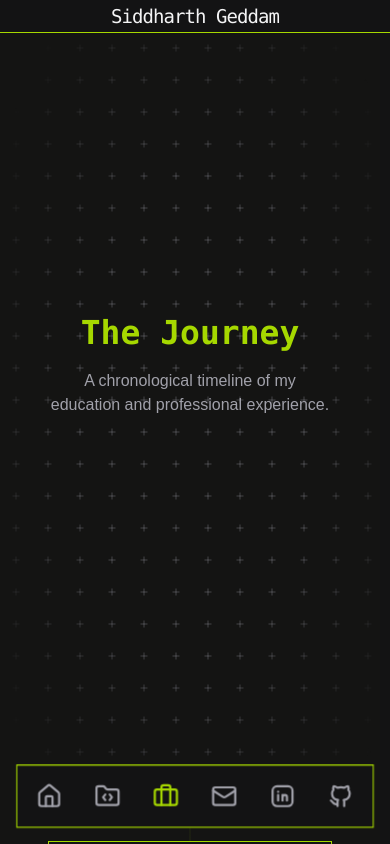
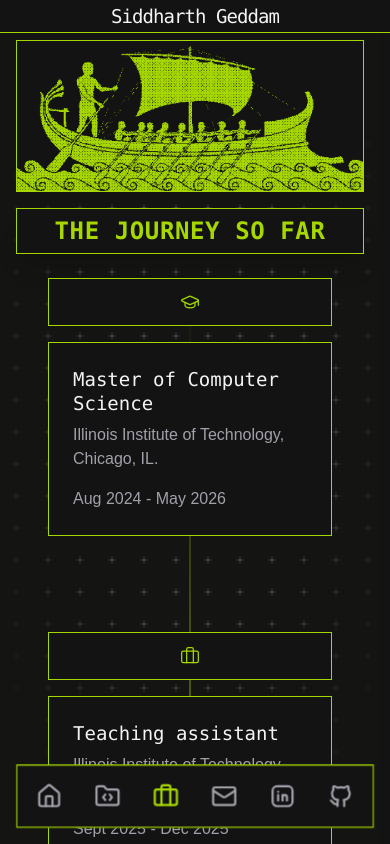
Before and after one commit to Somanyloopholes/sidPortfolio, a React (Vite) app: page /experience in a window 390 px wide. Shown: the top 844 px of the page. Built offline with nearby package versions, Linux system fonts and the light colour scheme.

Commit message:
updated exp page;  minor mobile view bug fixes

```diff
--- a/src/Components/ui/timeline.tsx
+++ b/src/Components/ui/timeline.tsx
@@ -71,13 +71,8 @@ export const Timeline = ({ data }: { data: TimelineEntry[] }) => {
       className="w-full bg-transparent font-sans px-8 sm:px-12 md:px-24 lg:px-40"
       ref={containerRef}
     >
-      <div className="max-w-7xl mx-auto min-h-[75vh] flex flex-col justify-center text-center">
-        <h2 className="text-display-hero text-hero-accent mb-4">
-          The Journey
-        </h2>
-        <p className="text-body-prose text-tertiary-text max-w-2xl mx-auto">
-          A chronological timeline of my education and professional experience.
-        </p>
+      <div className="hidden">
+        {/* Removed duplicate The Journey header */}
       </div>
 
       <div ref={ref} className="relative max-w-2xl mx-auto pb-20">
@@ -91,7 +86,7 @@ export const Timeline = ({ data }: { data: TimelineEntry[] }) => {
             <div
               key={index}
               ref={index === 0 ? firstIconRef : index === data.length - 1 ? lastIconRef : null}
-              className="relative w-full flex flex-col md:flex-row md:justify-center mt-24 md:mt-32 group"
+              className={`relative w-full flex flex-col md:flex-row md:justify-center group ${index === 0 ? "mt-0" : "mt-24 md:mt-32"}`}
             >
               {/* Marker */}
               <div
--- a/src/pages/ExperiencePage.tsx
+++ b/src/pages/ExperiencePage.tsx
@@ -61,9 +61,47 @@ export default function ExperiencePage() {
   ];
 
   return (
-    <section className="flex min-h-[calc(100vh-3.5rem)] w-full flex-col items-center justify-start pt-2 md:pt-4 pb-24 px-4">
-      <div className="w-full max-w-5xl flex flex-col gap-8">
-        <Timeline data={data} />
+    <section className="flex min-h-[calc(100vh-3.5rem)] w-full flex-col items-center justify-start pt-0 pb-24 px-4 md:px-8 lg:px-12">
+      <div className="w-full flex flex-col gap-6">
+        {/* Desktop Header Layout */}
+        <div className="hidden md:block w-full h-[calc(100vh-3.5rem)] relative border border-hero-accent bg-primary-background shrink-0">
+          <img
+            src="/expPageCover.png"
+            alt="The Journey So Far"
+            className="w-full h-full object-cover block"
+          />
+
+          <div className="absolute bottom-6 right-6 md:bottom-8 md:right-8 bg-primary-background border border-hero-accent py-1 px-3 md:py-2 md:px-4 shadow-xl max-w-lg">
+            <h1 className="font-mono text-[40px] leading-[48px] lg:text-[48px] font-semibold text-hero-accent tracking-wide uppercase">
+              The Journey So Far
+            </h1>
+            <p className="font-inter text-[16px] text-tertiary-text mt-1">
+              A chronological timeline of my education and professional experience.
+            </p>
+          </div>
+        </div>
+
+        {/* Mobile Header Layout */}
+        <div className="flex md:hidden flex-col gap-4 w-full">
+          <div className="w-full relative border border-hero-accent bg-primary-background overflow-hidden shrink-0">
+            <img
+              src="/expPageCover.png"
+              alt="The Journey So Far"
+              className="w-full h-auto block"
+            />
+          </div>
+
+          <div className="w-full bg-primary-background border border-hero-accent py-2 px-4 shadow-xl flex items-center justify-center text-center">
+            <h1 className="font-mono text-[24px] leading-[28px] font-semibold text-hero-accent tracking-wide uppercase">
+              The Journey So Far
+            </h1>
+          </div>
+        </div>
+
+        {/* Timeline wrapper to constrain width for readability if desired, or let it be full width */}
+        <div className="w-full max-w-5xl mx-auto">
+          <Timeline data={data} />
+        </div>
       </div>
     </section>
   );
--- a/src/pages/HomePage.tsx
+++ b/src/pages/HomePage.tsx
@@ -29,7 +29,7 @@ export default function HomePage(): React.JSX.Element {
             <p className="text-statement-mono text-secondary-text whitespace-pre-wrap leading-relaxed">
               I'm Sid, a software engineer in Chicago who loves building things. I've worked across VR headsets, encrypted machine learning, and more recently AI, design systems, and UI/UX.
               <br />
-              Always curious, always shipping.
+              <span className="text-hero-accent">Always curious, always shipping.</span>
             </p>
           </div>
 
```
Also changed, not shown: public/expPageCover.png (added).
